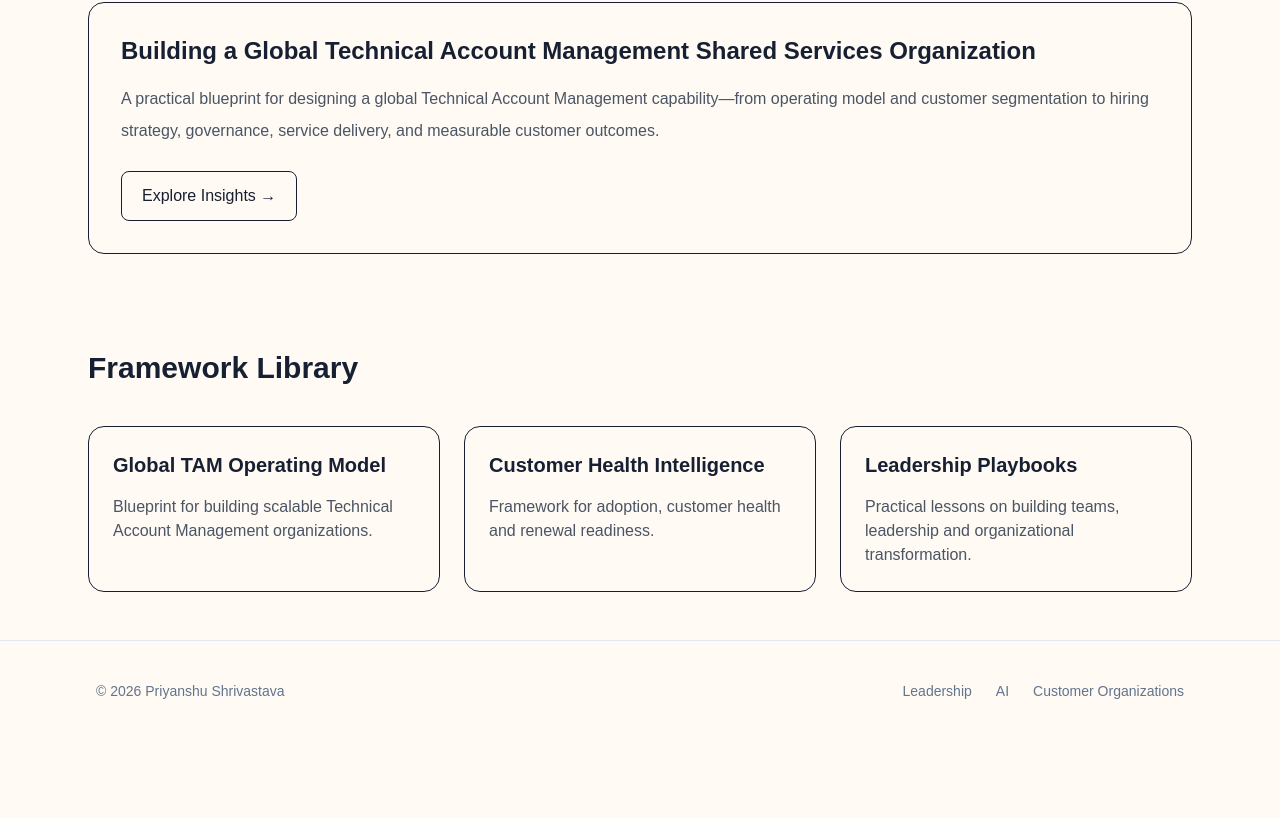
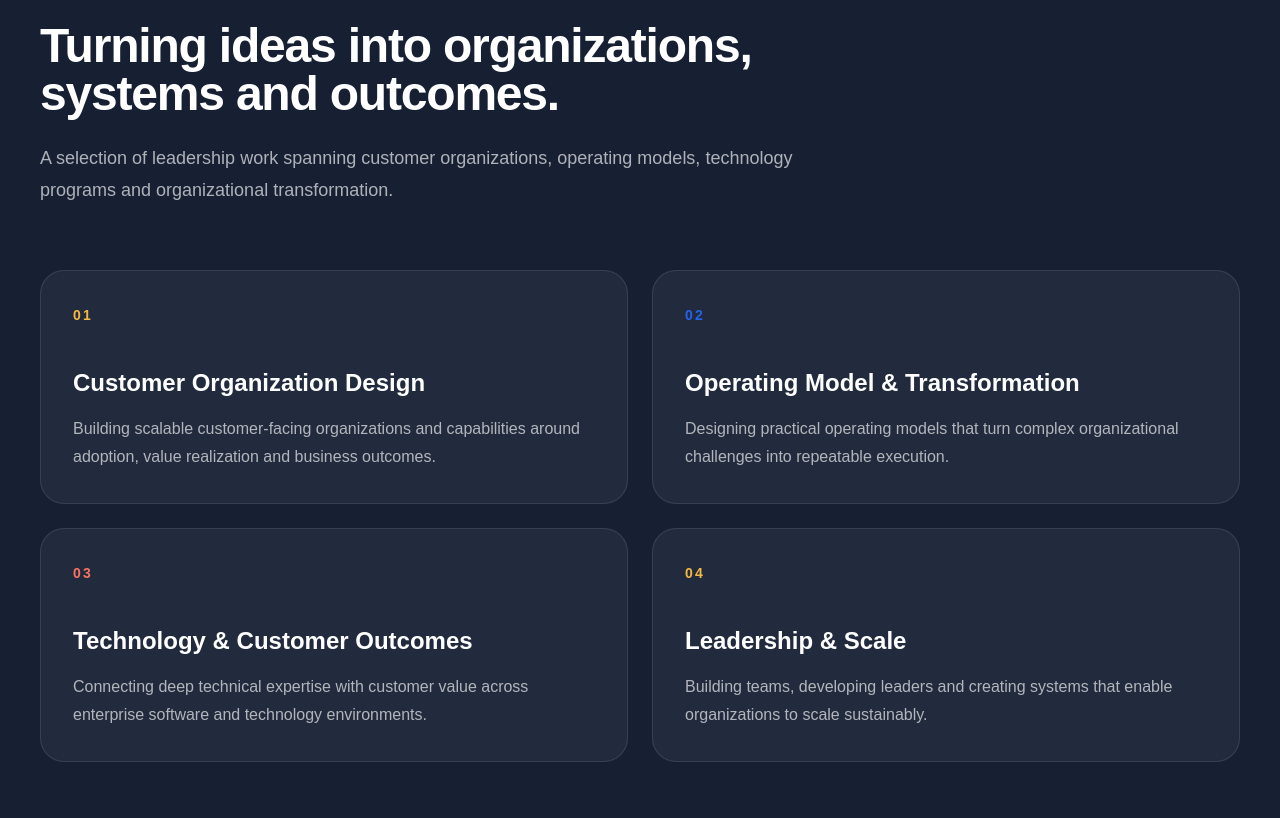
Before and after one commit to ps-leadership/executive-platform, a Next.js app: page / in a window 1280 px wide. Shown: the part 982-1800 px from the top of the page. Before the commit the page ends 1723 px from the top, so only its background shows below. Built offline with nearby package versions, Linux system fonts and the light colour scheme.

Commit message:
feat: add public-safe selected impact section

```diff
--- a/app/page.tsx
+++ b/app/page.tsx
@@ -65,6 +65,92 @@ export default function Home() {
         </div>
       </section>
 
+            {/* Selected Impact */}
+      <section className="bg-[#172033] text-white">
+        <div className="mx-auto max-w-7xl px-8 py-24 md:px-10">
+
+          <div className="max-w-3xl">
+            <p className="text-sm font-semibold uppercase tracking-[0.2em] text-[#f4b942]">
+              Selected Impact
+            </p>
+
+            <h2 className="mt-5 text-4xl font-semibold tracking-tight md:text-5xl">
+              Turning ideas into organizations, systems and outcomes.
+            </h2>
+
+            <p className="mt-6 text-lg leading-8 text-white/65">
+              A selection of leadership work spanning customer organizations,
+              operating models, technology programs and organizational
+              transformation.
+            </p>
+          </div>
+
+          <div className="mt-16 grid gap-6 lg:grid-cols-2">
+
+            <article className="group rounded-3xl border border-white/10 bg-white/[0.05] p-8 transition hover:-translate-y-1 hover:bg-white/[0.08]">
+              <span className="text-sm font-semibold tracking-[0.15em] text-[#f4b942]">
+                01
+              </span>
+
+              <h3 className="mt-10 text-2xl font-semibold">
+                Customer Organization Design
+              </h3>
+
+              <p className="mt-4 leading-7 text-white/65">
+                Building scalable customer-facing organizations and
+                capabilities around adoption, value realization and business
+                outcomes.
+              </p>
+            </article>
+
+            <article className="group rounded-3xl border border-white/10 bg-white/[0.05] p-8 transition hover:-translate-y-1 hover:bg-white/[0.08]">
+              <span className="text-sm font-semibold tracking-[0.15em] text-[#2563eb]">
+                02
+              </span>
+
+              <h3 className="mt-10 text-2xl font-semibold">
+                Operating Model & Transformation
+              </h3>
+
+              <p className="mt-4 leading-7 text-white/65">
+                Designing practical operating models that turn complex
+                organizational challenges into repeatable execution.
+              </p>
+            </article>
+
+            <article className="group rounded-3xl border border-white/10 bg-white/[0.05] p-8 transition hover:-translate-y-1 hover:bg-white/[0.08]">
+              <span className="text-sm font-semibold tracking-[0.15em] text-[#f97360]">
+                03
+              </span>
+
+              <h3 className="mt-10 text-2xl font-semibold">
+                Technology & Customer Outcomes
+              </h3>
+
+              <p className="mt-4 leading-7 text-white/65">
+                Connecting deep technical expertise with customer value across
+                enterprise software and technology environments.
+              </p>
+            </article>
+
+            <article className="group rounded-3xl border border-white/10 bg-white/[0.05] p-8 transition hover:-translate-y-1 hover:bg-white/[0.08]">
+              <span className="text-sm font-semibold tracking-[0.15em] text-[#f4b942]">
+                04
+              </span>
+
+              <h3 className="mt-10 text-2xl font-semibold">
+                Leadership & Scale
+              </h3>
+
+              <p className="mt-4 leading-7 text-white/65">
+                Building teams, developing leaders and creating systems that
+                enable organizations to scale sustainably.
+              </p>
+            </article>
+
+          </div>
+        </div>
+      </section>
       {/* Existing sections */}
       <FeaturedThinking />
       <FrameworkLibrary />
```
